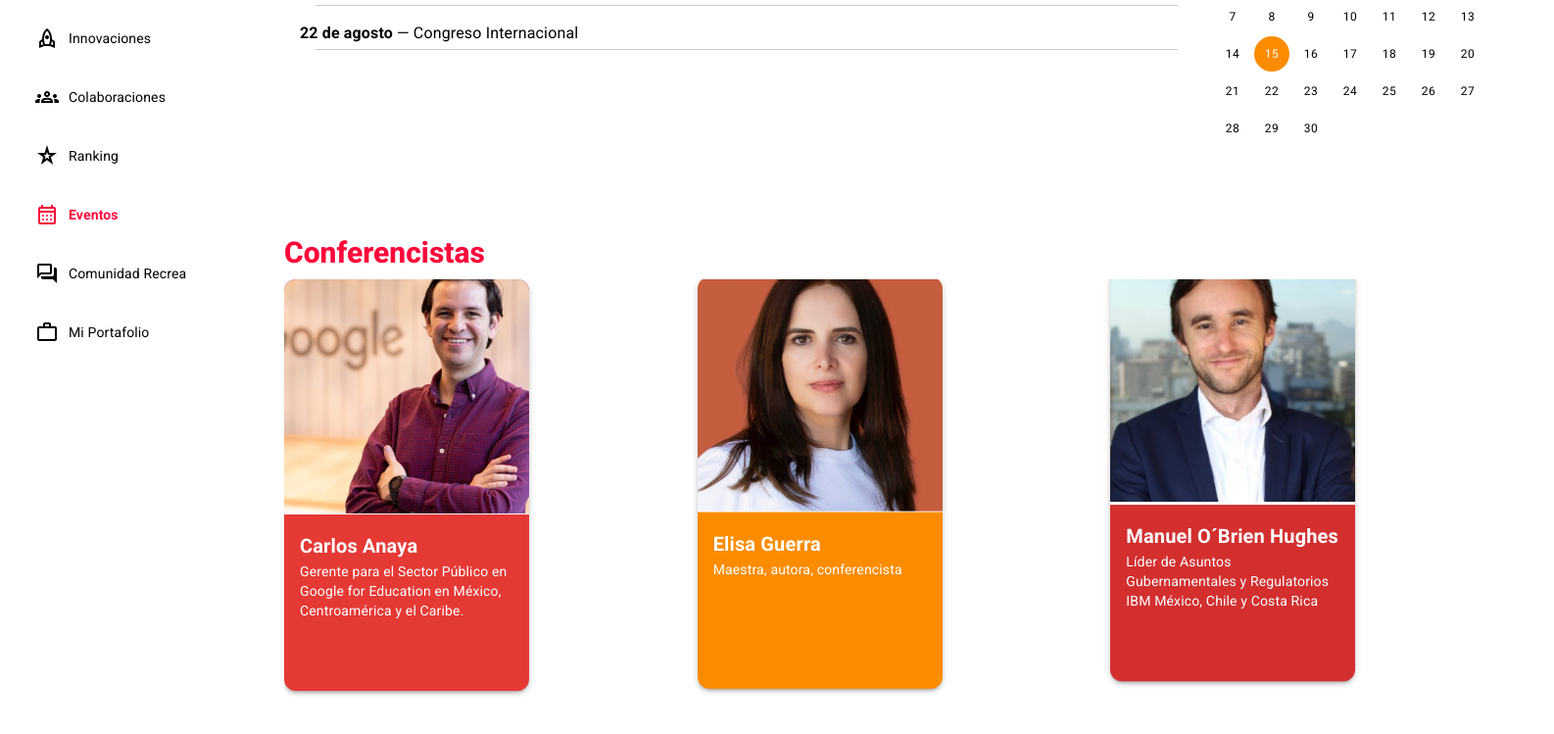
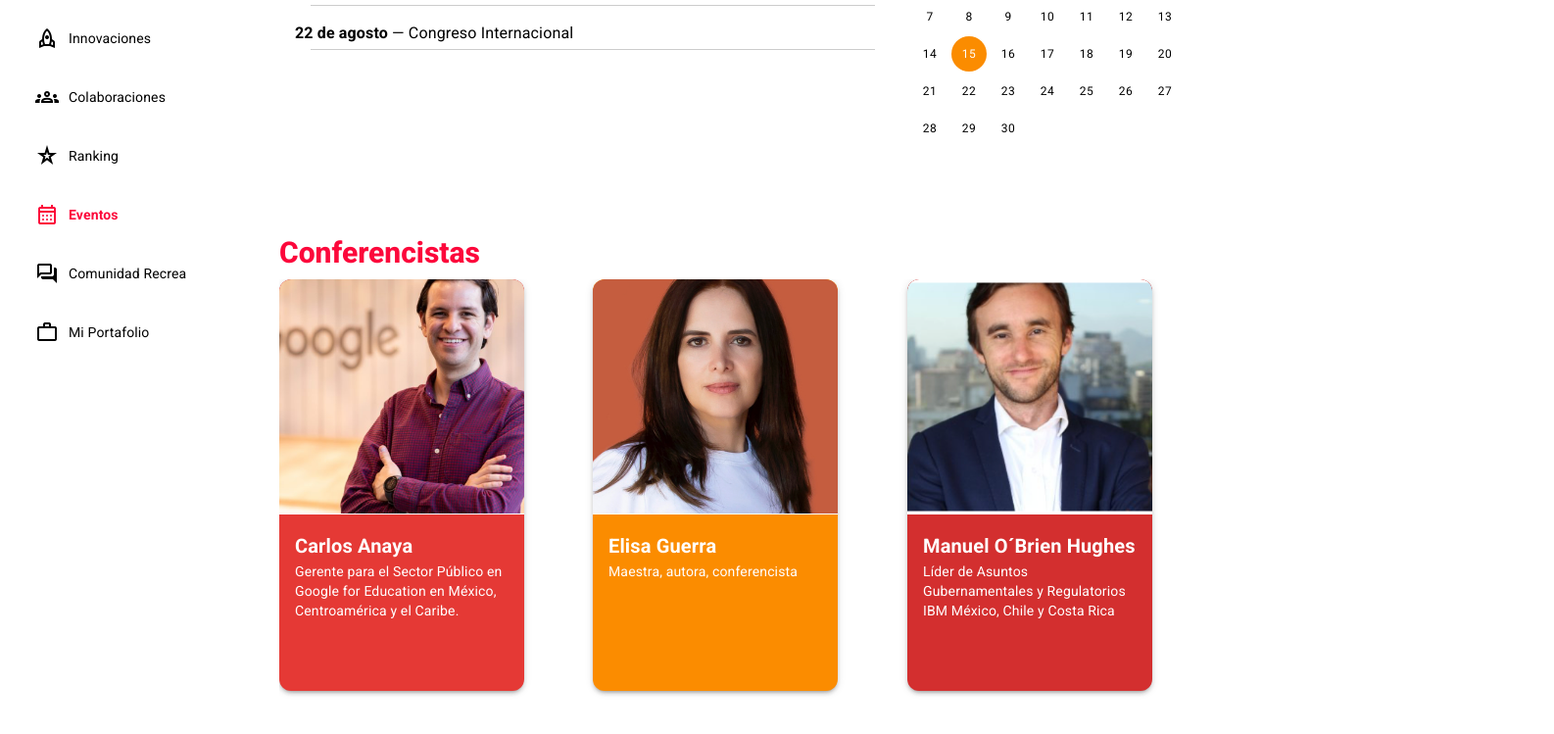
Before and after one commit to aleyrasg/RecreaAcademy, a React (Vite) app in the folder recreaacademy/: page /RecreaAcademy/eventos in a window 1280 px wide. Shown: the part 273-1022 px from the top of the page at 98% size, 1586 px wide, since content can reach past the window. Built offline with nearby package versions, Linux system fonts and the light colour scheme; no server answers; some icons are missing.

Commit message:
Agregar el componente react-parallax-tilt y mejorar el estilo de la página de Eventos; actualizar el título en la página de Ranking

```diff
--- a/recreaacademy/package.json
+++ b/recreaacademy/package.json
@@ -22,6 +22,7 @@
     "react": "^18.2.0",
     "react-dom": "^18.2.0",
     "react-icons": "^5.5.0",
+    "react-parallax-tilt": "^1.7.297",
     "react-router-dom": "^6.22.3",
     "swiper": "^11.2.6"
   },
--- a/recreaacademy/src/pages/Eventos/Eventos.css
+++ b/recreaacademy/src/pages/Eventos/Eventos.css
@@ -7,6 +7,10 @@
 
 .eventos-container {
   padding-bottom: 50px;
+  max-width: 1200px;
+  margin: 0 auto;
+  padding-left: 1rem;
+  padding-right: 1rem;
 }
 .carousel-wrapper {
   overflow-x: auto;
--- a/recreaacademy/src/pages/Eventos/Eventos.jsx
+++ b/recreaacademy/src/pages/Eventos/Eventos.jsx
@@ -13,6 +13,8 @@ import { Swiper, SwiperSlide } from "swiper/react";
 import { Autoplay } from "swiper/modules";
 import "swiper/css";
 import "swiper/css/autoplay";
+
+import Tilt from "react-parallax-tilt";
 
 import carlosImg from "../../assets/carlos-anaya.png";
 import elisaImg from "../../assets/elisa-guerra.png";
@@ -50,7 +52,7 @@ const conferencistas = [
 export default function Eventos() {
   return (
     <Layout>
-      <Box className="eventos-container" sx={{ px: 4, pt: 4, pb: 2, width: "100%" }}>
+      <Box className="eventos-container" sx={{ px: 2, pt: 4, pb: 2, width: "100%", maxWidth: "960px", margin: "0 auto" }}>
         <Box
           sx={{
             display: "flex",
@@ -144,19 +146,26 @@ export default function Eventos() {
           >
             {conferencistas.map((c, i) => (
               <SwiperSlide key={i}>
+                <Tilt
+                  tiltMaxAngleX={15}
+                  tiltMaxAngleY={15}
+                  glareEnable={true}
+                  glareMaxOpacity={0.3}
+                  scale={1.05}
+                  transitionSpeed={2500}
+                  style={{ borderRadius: "12px", width: "250px", height: "420px" }}
+                >
                   <Card
                     sx={{
                       backgroundColor: c.color,
                       color: "white",
                       borderRadius: 3,
-                    width: 250,
-                    height: 420,
+                      width: "100%",
+                      height: "100%",
                       display: "flex",
                       flexDirection: "column",
                       justifyContent: "flex-start",
                       boxShadow: 3,
-                    animation: `bounce-${i} 1.9s ease infinite`,
-                    animationDelay: `${i * 0.4}s`,
                     }}
                   >
                     <CardMedia
@@ -177,27 +186,12 @@ export default function Eventos() {
                       <Typography variant="body2">{c.descripcion}</Typography>
                     </CardContent>
                   </Card>
+                </Tilt>
               </SwiperSlide>
             ))}
           </Swiper>
         </MotionReveal>
       </Box>
-      <style>{`
-        ${conferencistas
-          .map(
-            (_, i) => `
-          @keyframes bounce-${i} {
-            0%, 100% {
-              transform: translateY(0);
-            }
-            50% {
-              transform: translateY(-10px);
-            }
-          }
-        `
-          )
-          .join("\n")}
-      `}</style>
     </Layout>
   );
 }
--- a/recreaacademy/src/pages/Ranking/Ranking.jsx
+++ b/recreaacademy/src/pages/Ranking/Ranking.jsx
@@ -43,7 +43,9 @@ const Ranking = () => {
         </Box>
 
         <Box sx={{ display: 'flex', justifyContent: 'space-between', alignItems: 'center', mt: 1, mb: 3 }}>
-          <h1>Ranking</h1>
+          <Typography variant="h4" fontWeight="bold" sx={{ color: '#FC083B', textAlign: 'left' }}>
+            Desempeño del equipo
+          </Typography>
           <Box>
             <Typography variant="body2" fontWeight="medium">Integrantes del equipo (26)</Typography>
             <Box sx={{ display: 'flex', alignItems: 'center', gap: 1, mt: 0.5 }}>
@@ -67,7 +69,7 @@ const Ranking = () => {
           </Box>
         </Box>
 
-        <EncabezadoRanking />
+
 
         <Box sx={{ display: 'flex', justifyContent: 'space-between' }}>
           <ListaMiembrosAnimada miembros={miembros} medalla={medalla} />
```
Also changed, not shown: 1 other file (tests, documents, lock files or other folders). Lines whose indentation alone changed are shown as unchanged.
